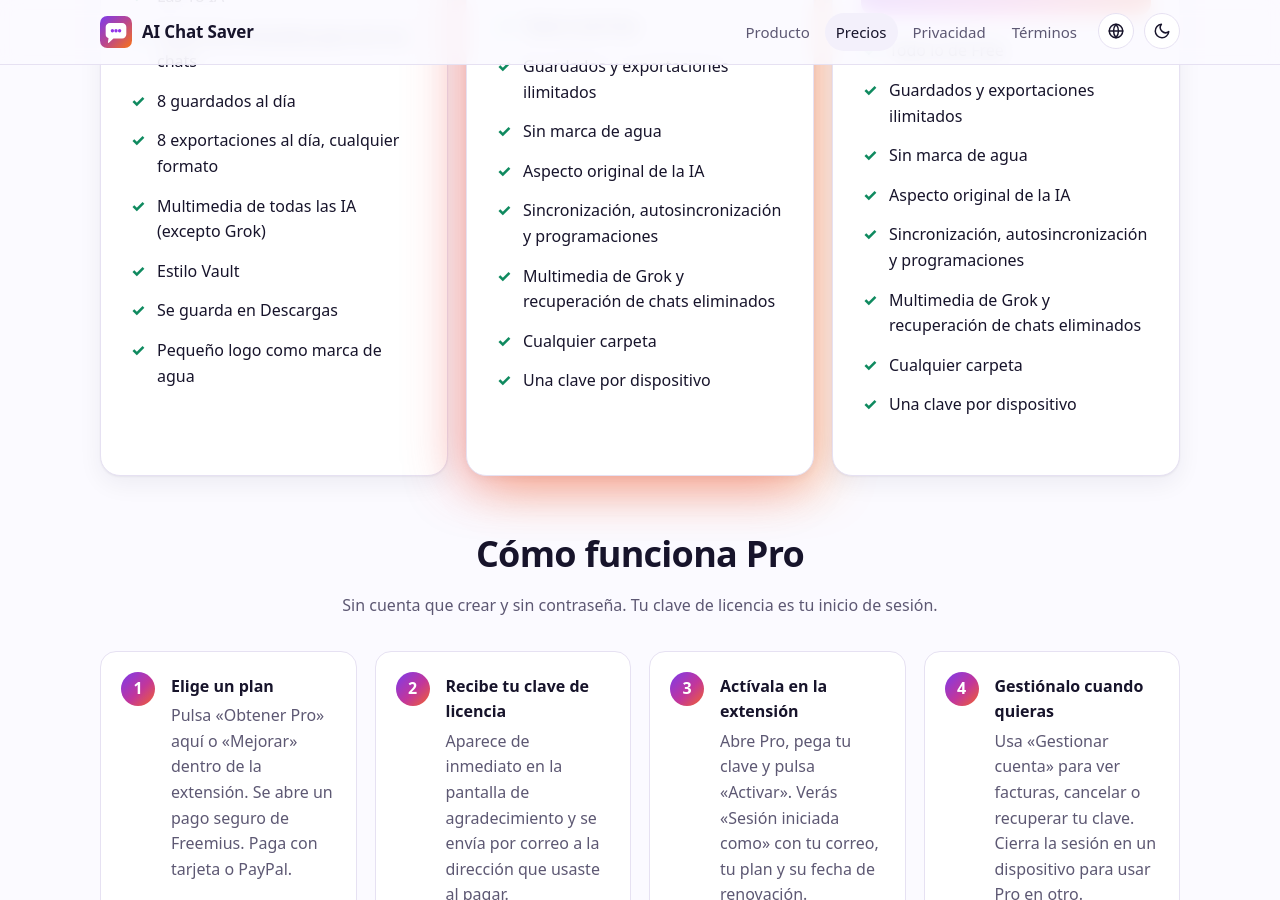
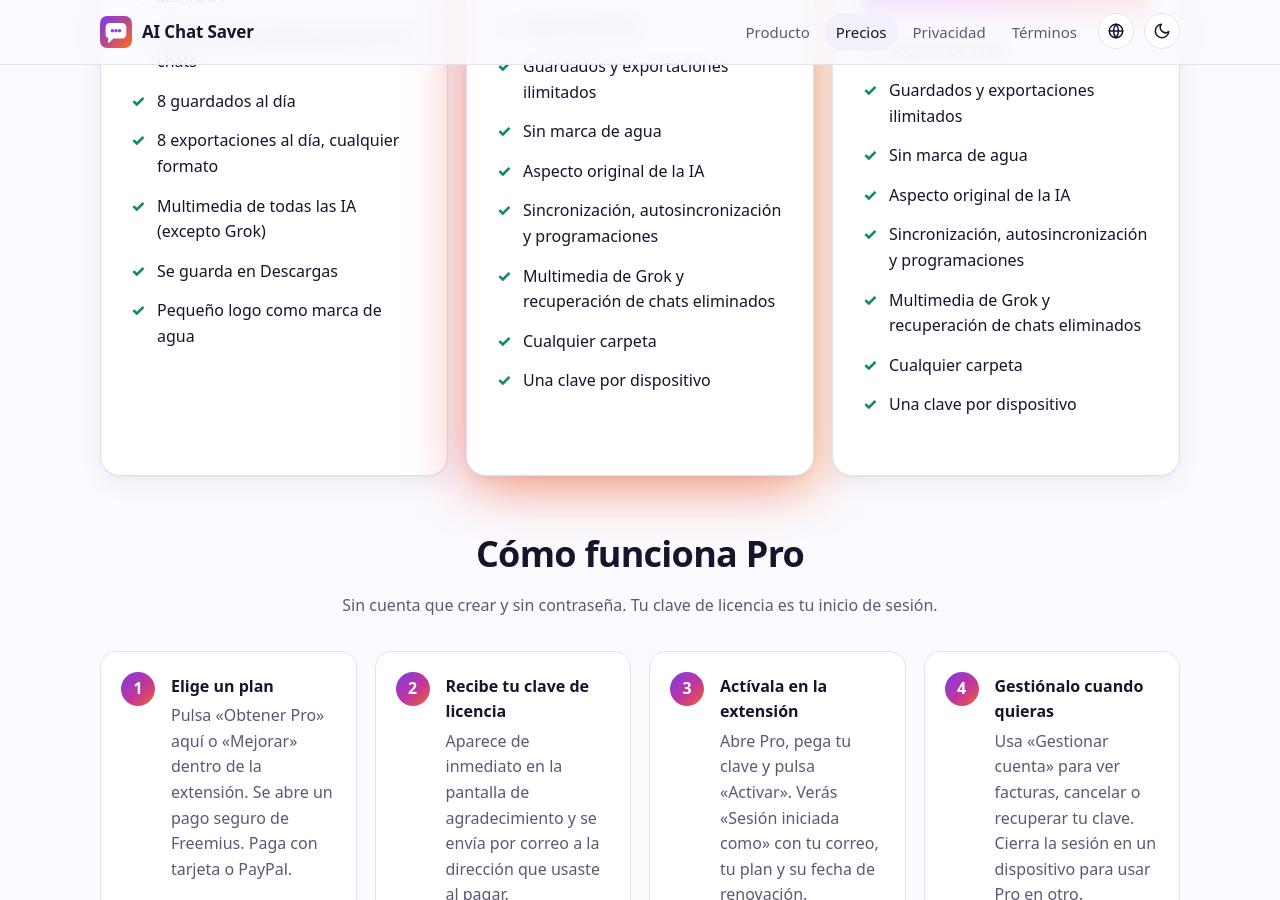
Before and after one commit to aichatsaver/aichatsaver.github.io, a Jekyll site: the page built from es/pricing.html, in a window 1280 px wide and 900 px high, scrolled down 541 px. Built offline with Jekyll 4.4.1, drawn with Linux system fonts in a browser that asks for light colours.

Commit message:
Pricing: remove look bullet from Free (Free 7, Pro 8) (es)

```diff
--- a/_data/i18n/es.yml
+++ b/_data/i18n/es.yml
@@ -37,7 +37,6 @@ meta:
   - "8 guardados al día"
   - "8 exportaciones al día, cualquier formato"
   - "Multimedia de todas las IA (excepto Grok)"
-  - "Estilo Vault"
   - "Se guarda en Descargas"
   - "Pequeño logo como marca de agua"
   pro_features:
```
